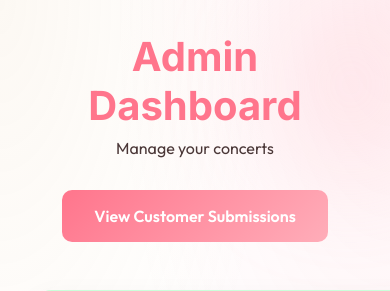
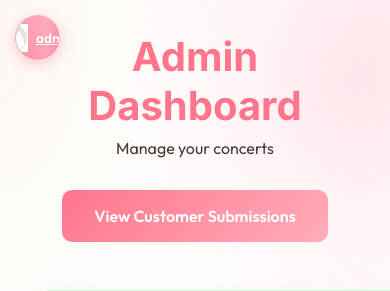
Before and after one commit to Adenupdate/test, a Flask app: page /admin in a window 390 px wide; the page is wider, and only the part inside the window is pictured. Shown: the top 291 px of that part. Run offline with Flask 3, Linux system fonts and the light colour scheme; a user stored in the database is signed in; data comes from the database, SQL or seed files in the repository.

Commit message:
Add files via upload

```diff
--- a/templates/base.html
+++ b/templates/base.html
@@ -144,6 +144,40 @@
             }
 
             body { padding-bottom: 72px !important; }
+
+            /* Mobile User Badge (Top Left) */
+            .mobile-user-badge {
+                position: fixed !important;
+                top: 15px !important;
+                left: 15px !important;
+                z-index: 6000 !important;
+                display: block !important;
+            }
+            .mobile-user-badge .user-nav-frame {
+                background: linear-gradient(135deg, rgba(255, 117, 140, 0.9) 0%, rgba(255, 77, 115, 0.9) 100%) !important;
+                box-shadow: 0 4px 15px rgba(255, 77, 115, 0.3) !important;
+                border: 1.5px solid rgba(255, 255, 255, 0.4) !important;
+                padding: 5px 12px !important;
+                display: flex !important;
+                align-items: center !important;
+                gap: 8px !important;
+            }
+            .mobile-user-badge .user-nav-frame img {
+                width: 28px !important;
+                height: 28px !important;
+                border: 1.5px solid #fff !important;
+            }
+            .mobile-user-badge .user-nav-frame span {
+                color: #fff !important;
+                font-size: 0.85rem !important;
+                font-weight: 800 !important;
+                text-shadow: 0 1px 2px rgba(0,0,0,0.1);
+            }
+        }
+
+        /* Hide Mobile Badge on Desktop */
+        @media (min-width: 769px) {
+            .mobile-user-badge { display: none !important; }
         }
 
         @media (min-width: 769px) {
@@ -153,6 +187,26 @@
 </head>
 
 <body>
+
+    {% if current_user.is_authenticated %}
+    <!-- Mobile User Badge (Only on Mobile) -->
+    <div class="mobile-user-badge">
+        <a href="#" onclick="openProfileModal(); return false;" class="user-nav-frame">
+            <img src="{{ url_for('static', filename=current_user.profile_image if current_user.profile_image else 'images/profile_default.jpg') }}" alt="Profile">
+            <span>{{ current_user.nickname or current_user.username }}</span>
+            <span class="rank-badge
+                {% if current_user.role == 'developer' %}badge-developer
+                {% elif current_user.role == 'admin_miru' %}badge-admin-miru
+                {% elif current_user.role == 'admin_focus' %}badge-admin-focus
+                {% elif current_user.role == 'admin_assistant' %}badge-admin-assistant
+                {% elif current_user.role == 'admin' %}badge-admin
+                {% elif current_user.role == 'member' %}badge-member{% endif %}"
+                style="font-size: 0.6rem; padding: 1px 6px; border-radius: 4px; background: rgba(255,255,255,0.2); color: #fff;">
+                {% if current_user.role == 'admin' %}ADMIN{% elif current_user.role == 'developer' %}DEV{% else %}{{ current_user.role | upper }}{% endif %}
+            </span>
+        </a>
+    </div>
+    {% endif %}
 
     {% if announcement %}
     <div class="announcement-banner">
```
